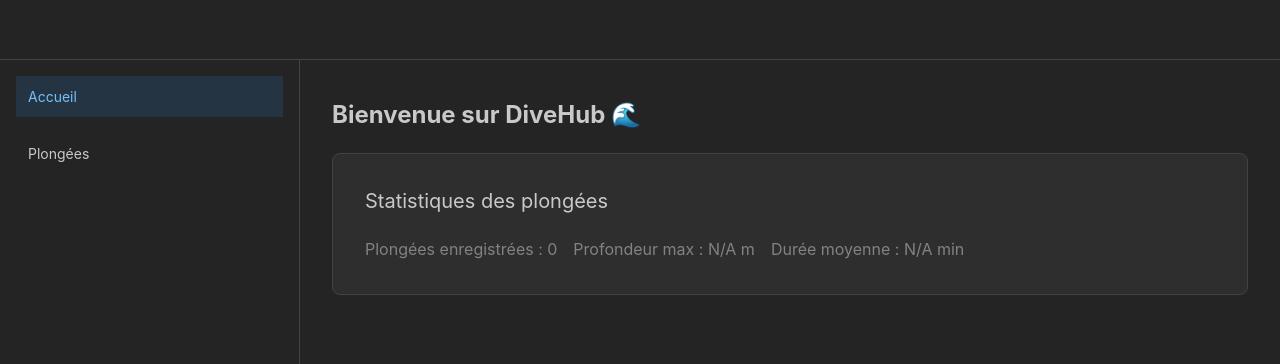
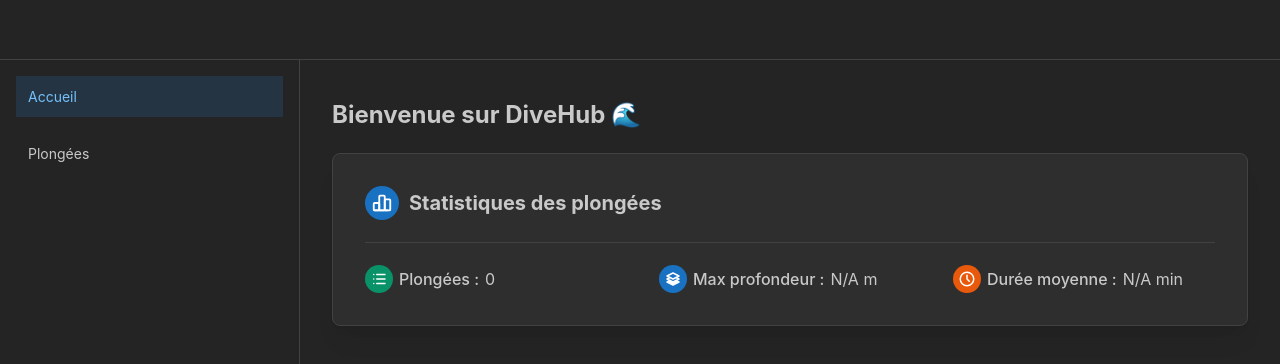
Before and after one commit to adrctr/divehub-ui, a React (Vite) app: page / in a window 1280 px wide. Shown: the top 364 px of the page. Built offline with nearby package versions, Linux system fonts and the light colour scheme; no server answers.

Commit message:
feat: améliorer l'affichage des cartes de plongée et ajouter des statistiques avec des icônes

```diff
--- a/src/components/DiveCard.tsx
+++ b/src/components/DiveCard.tsx
@@ -1,7 +1,8 @@
-import { Card, Text, Group, Badge, ActionIcon } from "@mantine/core";
+import { Card, Text, Group, Badge, ActionIcon, Tooltip, Stack, Divider } from "@mantine/core";
 import type { Dive } from "../types/Dive";
 import { IconEdit, IconTrash } from "@tabler/icons-react";
 import { Link } from "react-router-dom";
+
 interface DiveCardsListProps {
   dive: Dive;
   deleteDive: (diveId: number) => Promise<void>;
@@ -9,21 +10,31 @@ interface DiveCardsListProps {
 
 export function DiveCard({ dive, deleteDive }: DiveCardsListProps) {
   return (
-    <Card key={dive.diveId} shadow="sm" padding="md" radius="md" withBorder>
-      <Group mb="xs">
-        <Text>{dive.diveName}</Text>
+    <Card shadow="md" padding="lg" radius="md" withBorder>
+      <Stack gap="xs">
+        <Group justify="space-between">
+          <Text fw={600} size="lg">
+            {dive.diveName}
+          </Text>
           <Badge color="blue" variant="light">
             {new Date(dive.diveDate).toLocaleDateString()}
           </Badge>
         </Group>
-      <Text size="sm" mb="xs">
-        {dive.description}
+        <Text size="sm" color="dimmed" mb="xs">
+          {dive.description || (
+            <span style={{ color: "#888" }}>Aucune description</span>
+          )}
         </Text>
-      <Group>
-        <Text size="sm">Profondeur : {dive.depth} m</Text>
-        <Text size="sm">Durée : {dive.duration} min</Text>
+        <Divider />
+        <Group gap="md">
+          <Text size="sm">
+            Profondeur : <b>{dive.depth} m</b>
+          </Text>
+          <Text size="sm">
+            Durée : <b>{dive.duration} min</b>
+          </Text>
         </Group>
-      <Group justify="space-flex end" mb="xs">
+        <Group gap="xs" wrap="wrap">
           <Text size="sm">Équipement :</Text>
           {Array.isArray(dive.equipments) && dive.equipments.length > 0 ? (
             dive.equipments.map((eq) => (
@@ -37,25 +48,33 @@ export function DiveCard({ dive, deleteDive }: DiveCardsListProps) {
             </Badge>
           )}
         </Group>
-      <Group justify="space-flex end" mb="xs">
+        <Divider />
+        <Group justify="flex-end" gap="xs">
+          <Tooltip label="Supprimer" withArrow>
             <ActionIcon
               onClick={() => deleteDive(dive.diveId)}
-          size="md"
+              size="lg"
               color="red"
-          aria-label="Danger variant"
+              variant="light"
+              aria-label="Supprimer la plongée"
             >
-          <IconTrash />
+              <IconTrash size={20} />
             </ActionIcon>
+          </Tooltip>
+          <Tooltip label="Modifier" withArrow>
             <ActionIcon
               component={Link}
               to={`/dives/${dive.diveId}/edit`}
-          size="md"
+              size="lg"
               color="blue"
-          aria-label="Edit dive"
+              variant="light"
+              aria-label="Modifier la plongée"
             >
-          <IconEdit />
+              <IconEdit size={20} />
             </ActionIcon>
+          </Tooltip>
         </Group>
+      </Stack>
     </Card>
   );
 }
--- a/src/components/DivesStats.tsx
+++ b/src/components/DivesStats.tsx
@@ -1,36 +1,59 @@
-import { Card, Group, Text } from "@mantine/core";
+import { Card, Group, Text, ThemeIcon, Stack, Divider, Tooltip } from "@mantine/core";
+import { IconChartBar, IconStackBack, IconClock, IconList } from "@tabler/icons-react";
 import { useDiveApi } from "../hooks/useDiveApi";
 
 export function DivesStats() {
   const { dives } = useDiveApi();
 
+  const maxDepth =
+    dives.length > 0 ? Math.max(...dives.map((dive) => dive.depth)) : "N/A";
+  const avgDuration =
+    dives.length > 0
+      ? (
+          dives.reduce((sum, dive) => sum + (dive.duration ?? 0), 0) / dives.length
+        ).toFixed(0)
+      : "N/A";
+
   return (
-    <Card withBorder p="xl" radius="md">
-      <div>
-        <Text fz="xl">Statistiques des plongées</Text>
-        <Group mt="lg">
-          <Text fz="md" c="dimmed">
-            Plongées enregistrées : {dives.length}
-          </Text>
-          <Text fz="md" c="dimmed">
-            Profondeur max :{" "}
-            {dives.length > 0
-              ? Math.max(...dives.map((dive) => dive.depth))
-              : "N/A"}{" "}
-            m
-          </Text>
-            <Text fz="md" c="dimmed">
-            Durée moyenne :{" "}
-            {dives.length > 0
-              ? (
-                dives.reduce((sum, dive) => sum + (dive.duration ?? 0), 0) /
-                dives.length
-              ).toFixed(0)
-              : "N/A"}{" "}
-            min
-            </Text>
+    <Card withBorder p="xl" radius="md" shadow="md">
+      <Stack gap="xs">
+        <Group gap="xs">
+          <ThemeIcon color="blue" size="lg" radius="xl">
+            <IconChartBar size={22} />
+          </ThemeIcon>
+          <Text fz="xl" fw={700}>Statistiques des plongées</Text>
         </Group>
-      </div>
+        <Divider my="sm" />
+        <Group gap="xl" grow>
+          <Tooltip label="Nombre total de plongées" withArrow>
+            <Group gap={6}>
+              <ThemeIcon color="teal" radius="xl">
+                <IconList size={18} />
+              </ThemeIcon>
+              <Text fz="md" fw={500}>Plongées :</Text>
+              <Text fz="md">{dives.length}</Text>
+            </Group>
+          </Tooltip>
+          <Tooltip label="Profondeur maximale enregistrée" withArrow>
+            <Group gap={6}>
+              <ThemeIcon color="blue" radius="xl">
+                <IconStackBack size={18} />
+              </ThemeIcon>
+              <Text fz="md" fw={500}>Max profondeur :</Text>
+              <Text fz="md">{maxDepth} m</Text>
+            </Group>
+          </Tooltip>
+          <Tooltip label="Durée moyenne des plongées" withArrow>
+            <Group gap={6}>
+              <ThemeIcon color="orange" radius="xl">
+                <IconClock size={18} />
+              </ThemeIcon>
+              <Text fz="md" fw={500}>Durée moyenne :</Text>
+              <Text fz="md">{avgDuration} min</Text>
+            </Group>
+          </Tooltip>
+        </Group>
+      </Stack>
     </Card>
   );
 }
--- a/src/pages/DiveList.tsx
+++ b/src/pages/DiveList.tsx
@@ -6,10 +6,14 @@ import {
   Button,
   Flex,
   SimpleGrid,
+  Group,
+  Tooltip,
+  ActionIcon,
 } from "@mantine/core";
 import { useDiveApi } from "../hooks/useDiveApi";
 import { DiveCard } from "../components/DiveCard";
 import { useNavigate } from "react-router-dom";
+import { IconPlus } from "@tabler/icons-react";
 
 /**
  * Composant pour afficher la liste des plongées.
@@ -32,13 +36,21 @@ export default function DiveList() {
   }
 
   return (
-    <Flex direction={"column"} gap={"lg"} justify={"center"}>
-      <Title order={2} mb="md">
-        Liste des plongées
-      </Title>
-      <Button onClick={() => navigate("/dives/new")} variant="filled">
-        Ajouter une plongée
-      </Button>
+    <Flex direction="column" gap="lg" justify="center">
+      <Group justify="space-between" mb="md">
+        <Title order={2}>Liste des plongées</Title>
+        <Tooltip label="Ajouter une plongée" withArrow>
+          <ActionIcon
+            color="blue"
+            size="xl"
+            variant="filled"
+            onClick={() => navigate("/dives/new")}
+            aria-label="Ajouter une plongée"
+          >
+            <IconPlus size={28} />
+          </ActionIcon>
+        </Tooltip>
+      </Group>
 
       {!dives || dives.length === 0 ? (
         <Text>Aucune plongée enregistrée pour le moment.</Text>
```
Lines whose indentation alone changed are shown as unchanged.
